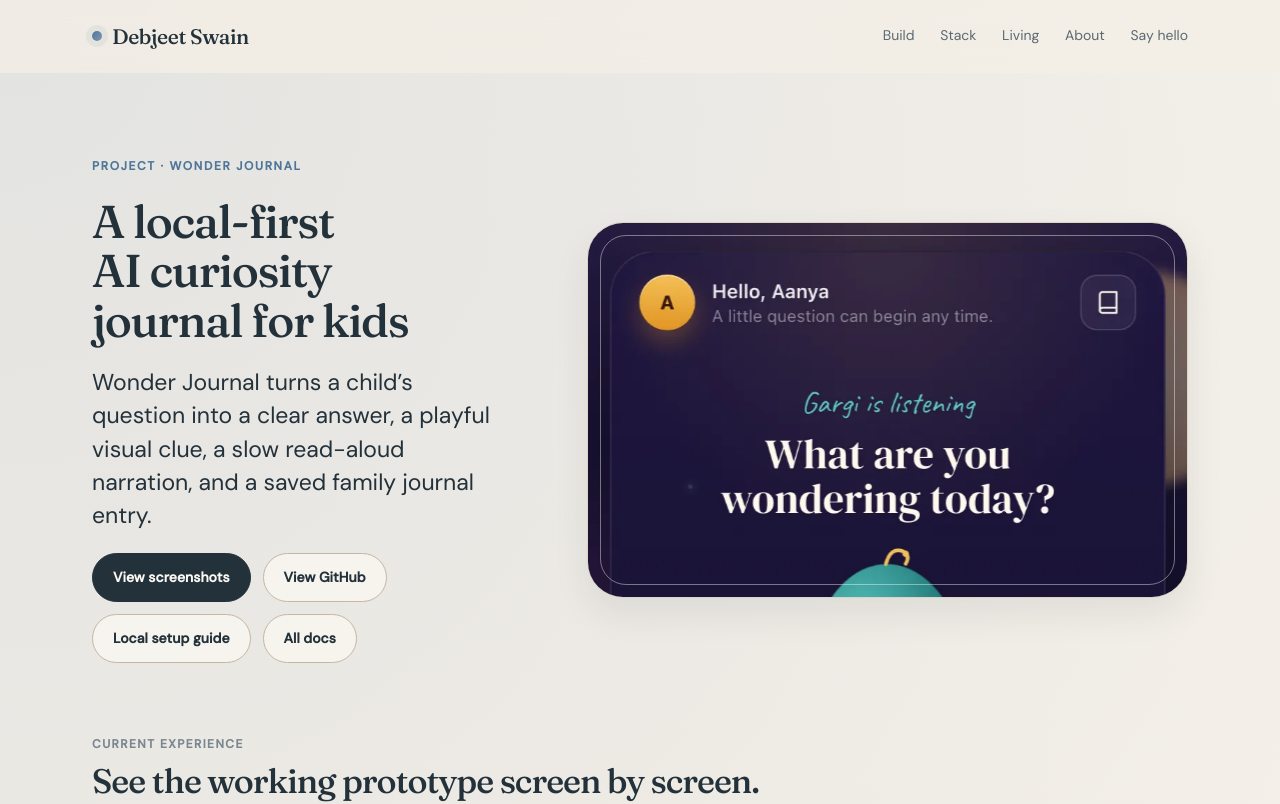
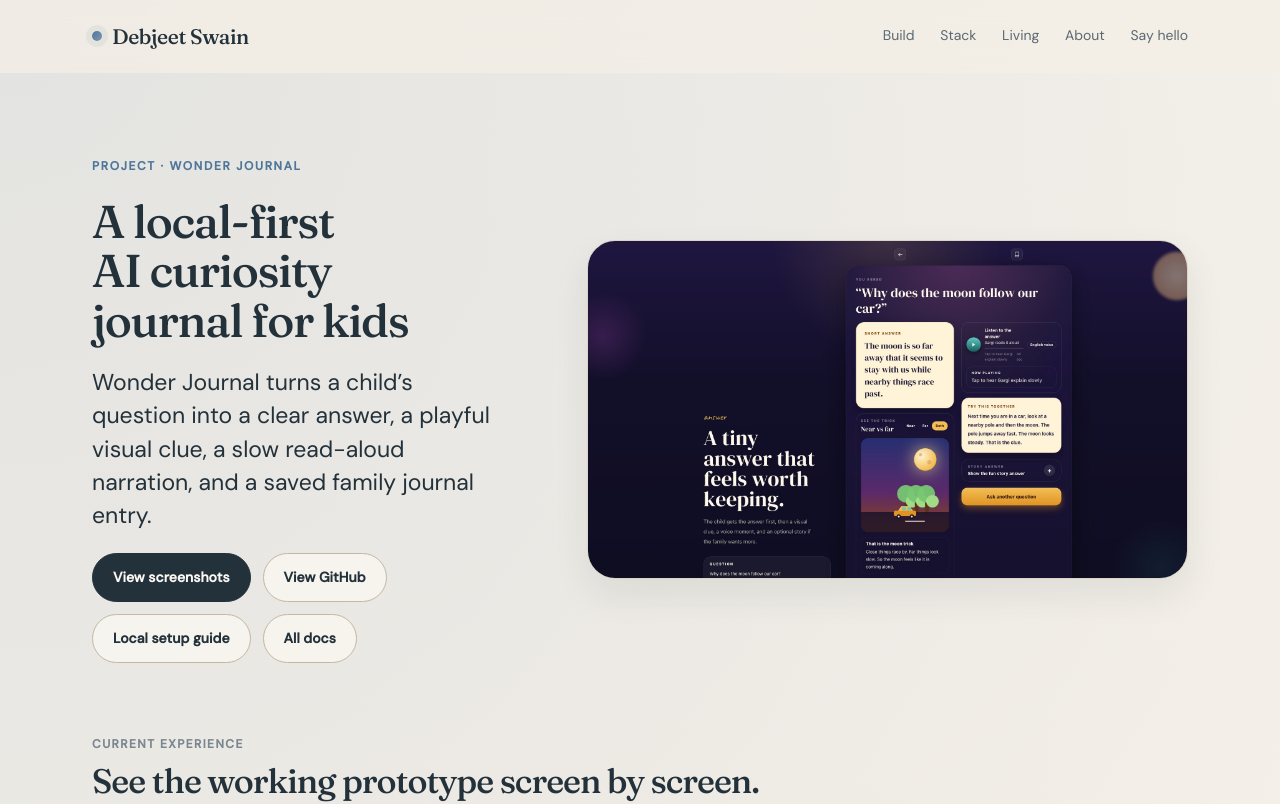
Before and after one commit to dswain8/personal-website, a React (Vite) app: page /wonder-journal in a window 1280 px wide. Shown: the top 804 px of the page. Built offline with nearby package versions, Linux system fonts and the light colour scheme.

Commit message:
Use desktop screenshot for Wonder Journal hero

```diff
--- a/src/index.css
+++ b/src/index.css
@@ -731,12 +731,12 @@
   align-items: center;
 }
 
-.project-hero-carousel {
+.project-hero-screenshot {
   position: relative;
   overflow: hidden;
-  width: min(100%, 720px);
+  width: min(100%, 760px);
   justify-self: end;
-  border-radius: 36px;
+  border-radius: 28px;
   border: 1px solid var(--border);
   background:
     radial-gradient(circle at 70% 12%, rgba(255, 201, 88, 0.24), transparent 32%),
@@ -745,77 +745,10 @@
   isolation: isolate;
 }
 
-.project-hero-carousel::before {
-  content: "";
-  position: absolute;
-  inset: 12px;
-  border-radius: 26px;
-  border: 1px solid rgba(255, 255, 255, 0.42);
-  pointer-events: none;
-  z-index: 2;
-}
-
-.project-hero-carousel__viewport {
-  aspect-ratio: 16 / 10;
-  overflow: hidden;
-}
-
-.project-hero-carousel__track {
-  display: flex;
-  height: 100%;
-  animation: hero-carousel-slide 36s ease-in-out infinite;
-  will-change: transform;
-}
-
-.project-hero-carousel:hover .project-hero-carousel__track {
-  animation-play-state: paused;
-}
-
-.project-hero-carousel__slide {
-  position: relative;
-  flex: 0 0 100%;
-  display: block;
-  height: 100%;
-  overflow: hidden;
-}
-
-.project-hero-carousel__slide img {
+.project-hero-screenshot img {
   display: block;
   width: 100%;
-  height: 100%;
-  object-fit: cover;
-  object-position: top center;
-}
-
-@keyframes hero-carousel-slide {
-  0%,
-  10% {
-    transform: translateX(0);
-  }
-  14%,
-  24% {
-    transform: translateX(-100%);
-  }
-  28%,
-  38% {
-    transform: translateX(-200%);
-  }
-  42%,
-  52% {
-    transform: translateX(-300%);
-  }
-  56%,
-  66% {
-    transform: translateX(-400%);
-  }
-  70%,
-  80% {
-    transform: translateX(-500%);
-  }
-  84%,
-  100% {
-    transform: translateX(-600%);
-  }
+  height: auto;
 }
 
 .experience-carousel {
@@ -1261,7 +1194,7 @@
     grid-template-columns: 1fr;
   }
 
-  .project-hero-carousel {
+  .project-hero-screenshot {
     justify-self: stretch;
     width: 100%;
   }
@@ -1377,8 +1310,4 @@
     transition: none;
   }
 
-  .project-hero-carousel__track {
-    animation: none;
-    transform: none;
-  }
 }
--- a/src/pages/WonderJournal.tsx
+++ b/src/pages/WonderJournal.tsx
@@ -112,8 +112,6 @@
   },
 ];
 
-const heroCarouselShots = [...experienceShots, experienceShots[0]];
-
 const setupSteps = [
   {
     title: "Clone the project",
@@ -169,27 +167,11 @@
           </div>
         </div>
 
-        <figure className="project-hero-carousel" aria-label="Auto-rotating Wonder Journal screens">
-          <div className="project-hero-carousel__viewport">
-            <div className="project-hero-carousel__track">
-              {heroCarouselShots.map((shot, index) => (
-                <a
-                  key={`${shot.title}-${index}`}
-                  href={shot.image}
-                  target="_blank"
-                  rel="noreferrer"
-                  className="project-hero-carousel__slide"
-                  aria-label={`Open ${shot.title} screenshot`}
-                >
-                  <img
-                    src={shot.image}
-                    alt={`${shot.title} screen from Wonder Journal`}
-                    loading={index === 0 ? "eager" : "lazy"}
-                  />
-                </a>
-              ))}
-            </div>
-          </div>
+        <figure className="project-hero-screenshot">
+          <img
+            src="/projects/wonder-journal-desktop-experience-linkedin.jpg"
+            alt="Wonder Journal desktop answer screen for the question why does the moon follow our car"
+          />
         </figure>
       </header>
 
```
